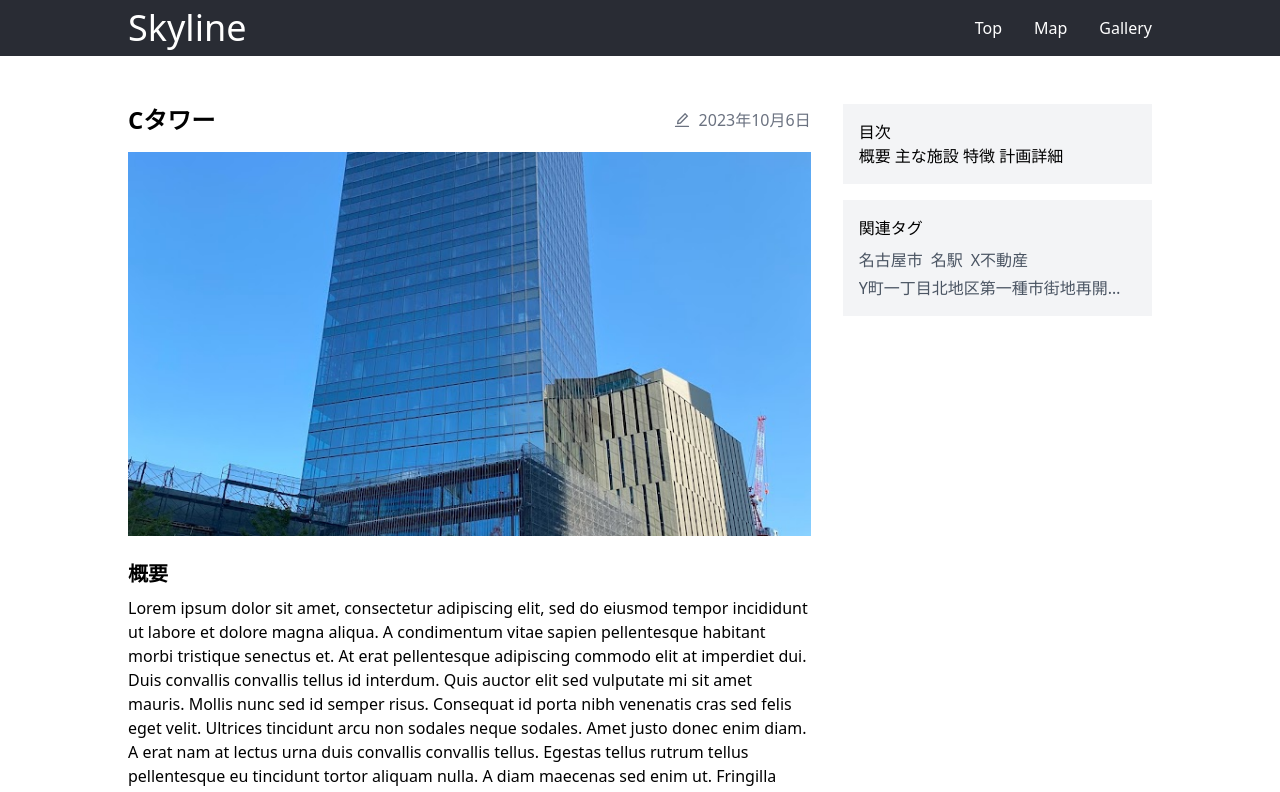
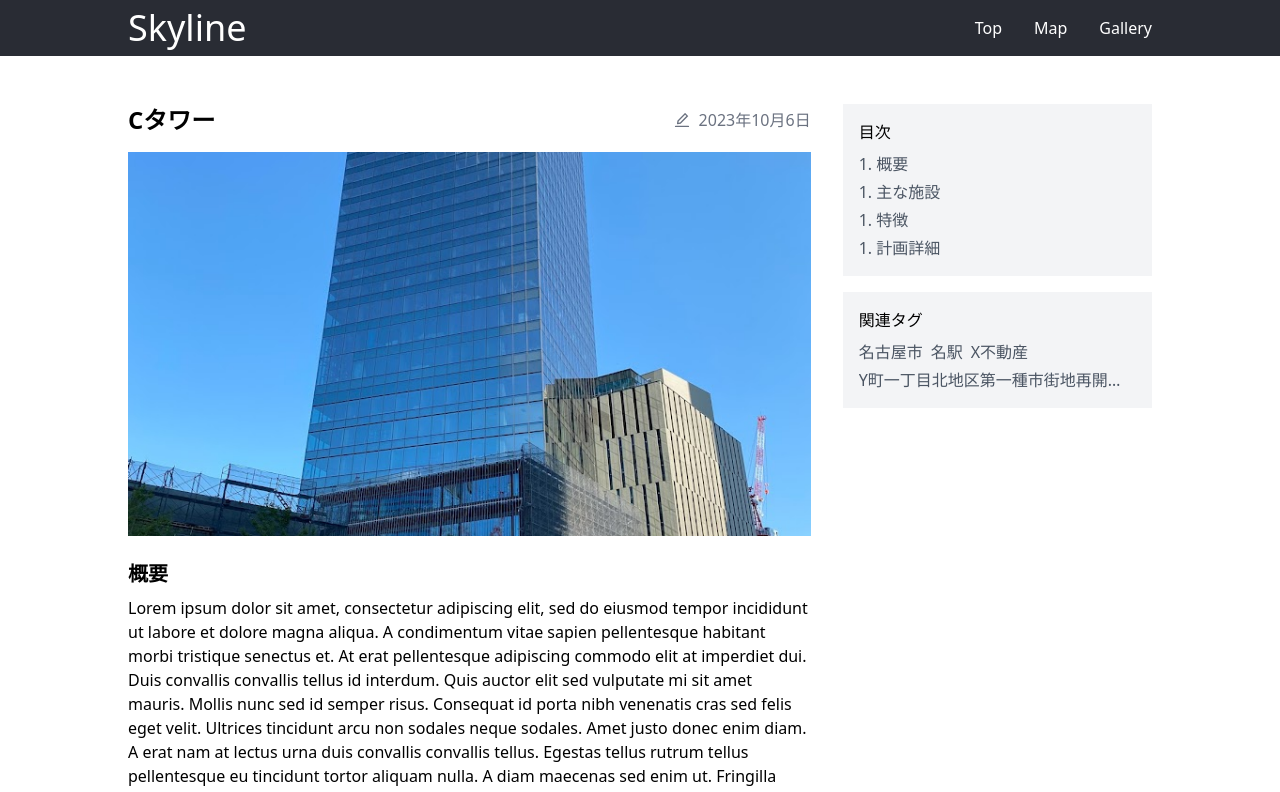
Before and after one commit to FNYukii/Skyline, a Next.js app: page /posts/04a1dd7d-3004-43bc-8937-3375ed608259 in a window 1280 px wide. Shown: the top 792 px of the page. Built offline with nearby package versions, Linux system fonts and the light colour scheme.

Commit message:
feat: スタイル調整

```diff
--- a/src/components/sections/TableOfContentsSection.tsx
+++ b/src/components/sections/TableOfContentsSection.tsx
@@ -11,7 +11,7 @@ function TableOfContentsSection(props: Props) {
 	// id付き要素へ遷移するaタグ
 	const anckerToId = ({ ...props }) => {
 		return (
-			<a href={`#${props.children}`}>{props.children}</a>
+			<a href={`#${props.children}`}>1. {props.children}</a>
 		)
 	}
 
@@ -27,7 +27,7 @@ function TableOfContentsSection(props: Props) {
 					children={props.content}
 					allowedElements={['h2']} // h2要素のみを表示する
 					components={{ h2: anckerToId }} // h2要素をanckerToIdに置き換えて表示
-					className="post-table-of-contents"
+					className="post-table-of-contents mt-2 flex flex-col gap-y-1"
 				/>
 			</div>
 		</div>
--- a/src/styles/globals.css
+++ b/src/styles/globals.css
@@ -62,5 +62,5 @@
 }
 
 .post-table-of-contents a {
-	@apply hover:underline
+	@apply hover:underline text-gray-600
 }
```
